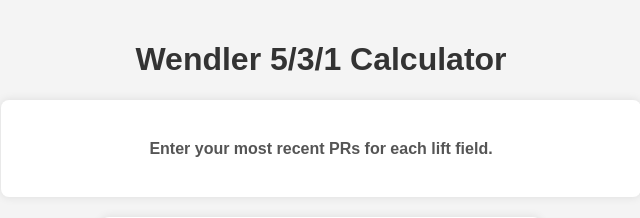
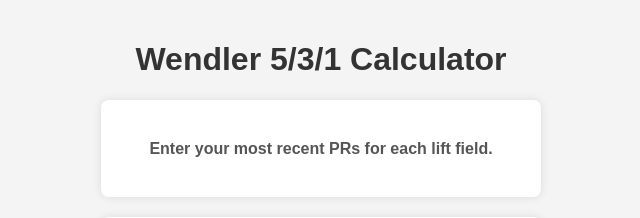
Before and after one commit to GilHope/workout_app, a Flask app: page /calculator in a window 1280 px wide. Shown: the top 218 px of the page, without its empty margins (319-959 px from the left). Run offline with Flask 3, Linux system fonts and the light colour scheme.

Commit message:
calculator page box size change

```diff
--- a/frontend/static/css/calculator.css
+++ b/frontend/static/css/calculator.css
@@ -21,9 +21,10 @@
     border-radius: 8px;
     box-shadow: 0px 0px 10px rgba(0, 0, 0, 0.1);
     text-align: center;
-    max-width: 600px;
+    max-width: 400px;
     margin-left: auto;
     margin-right: auto;
+    width: 100%;
 }
 
 section p {
```
